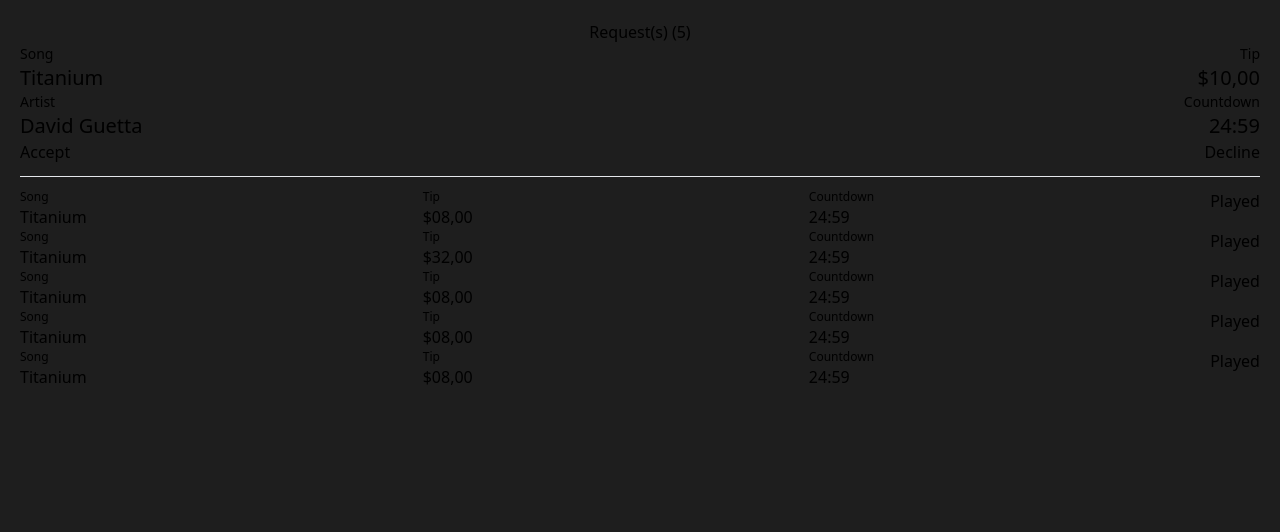
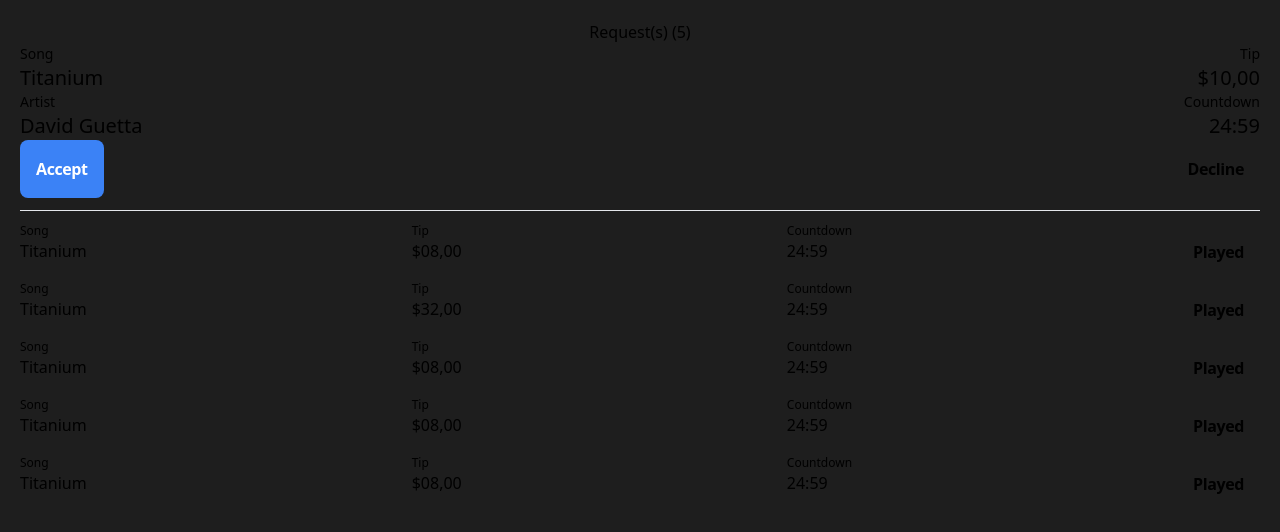
Before and after one commit to snapptech/snapp_dj_ui, a Next.js app: page /dj/requests in a window 1280 px wide. Shown: the top 532 px of the page. Built offline with nearby package versions, Linux system fonts and the light colour scheme.

Commit message:
custom button

```diff
--- a/src/pages/dj/requests/index.tsx
+++ b/src/pages/dj/requests/index.tsx
@@ -1,3 +1,5 @@
+import Button from "@/lib/components/Button";
+
 const Info = ({ leftTitle, leftValue, rightTitle, rightValue }: any) => (
   <div className="flex justify-between">
     <div>
@@ -27,8 +29,18 @@
       rightValue="24:59"
     />
     <div className="flex justify-between">
-      <button>Accept</button>
-      <button>Decline</button>
+      <Button
+        type="submit"
+        onClick={console.log}
+        value="Accept"
+        color="primary"
+      />
+      <Button
+        type="submit"
+        onClick={console.log}
+        value="Decline"
+        color="secondary"
+      />
     </div>
   </>
 );
@@ -53,7 +65,7 @@
       <p className={`text ${shouldWarn && "text-error"}`}>{countdown}</p>
     </div>
     <div>
-      <button>Played</button>
+      <Button type="submit" onClick={console.log} value="Played" />
     </div>
   </div>
 );
```
Also changed, not shown: 1 other file (tests, documents, lock files or other folders).
